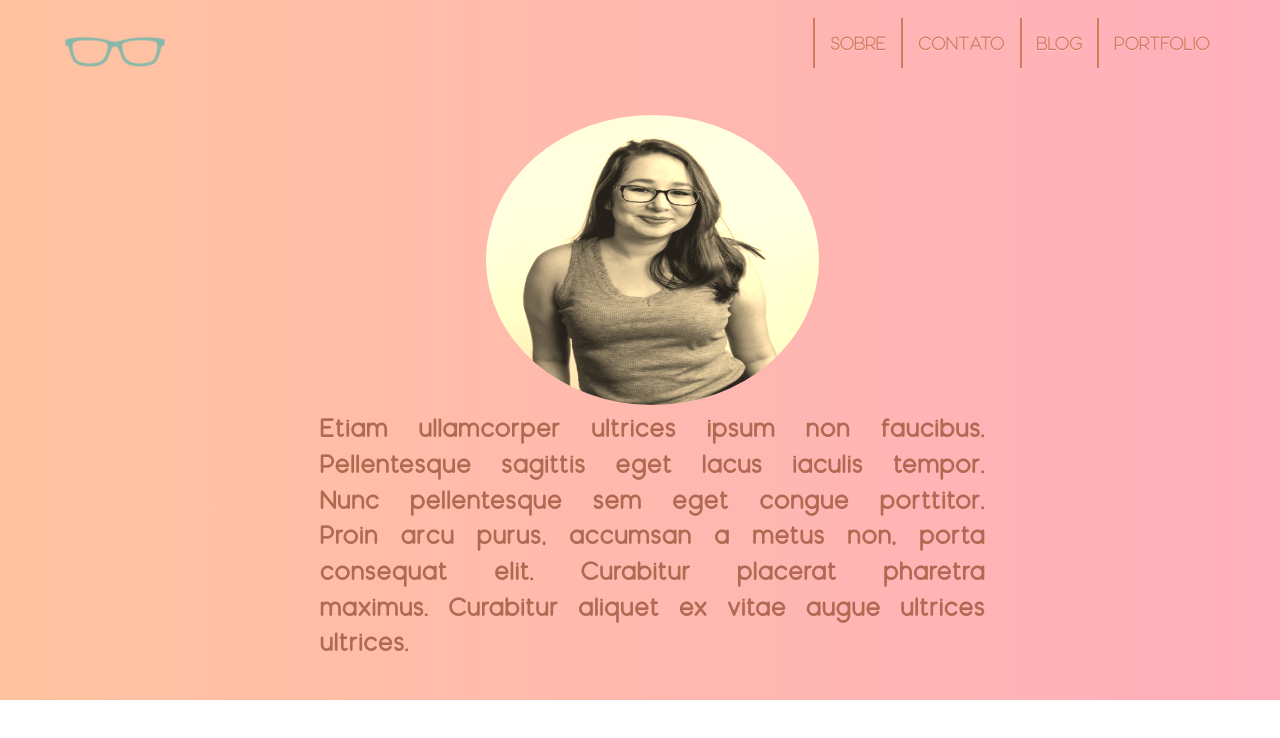
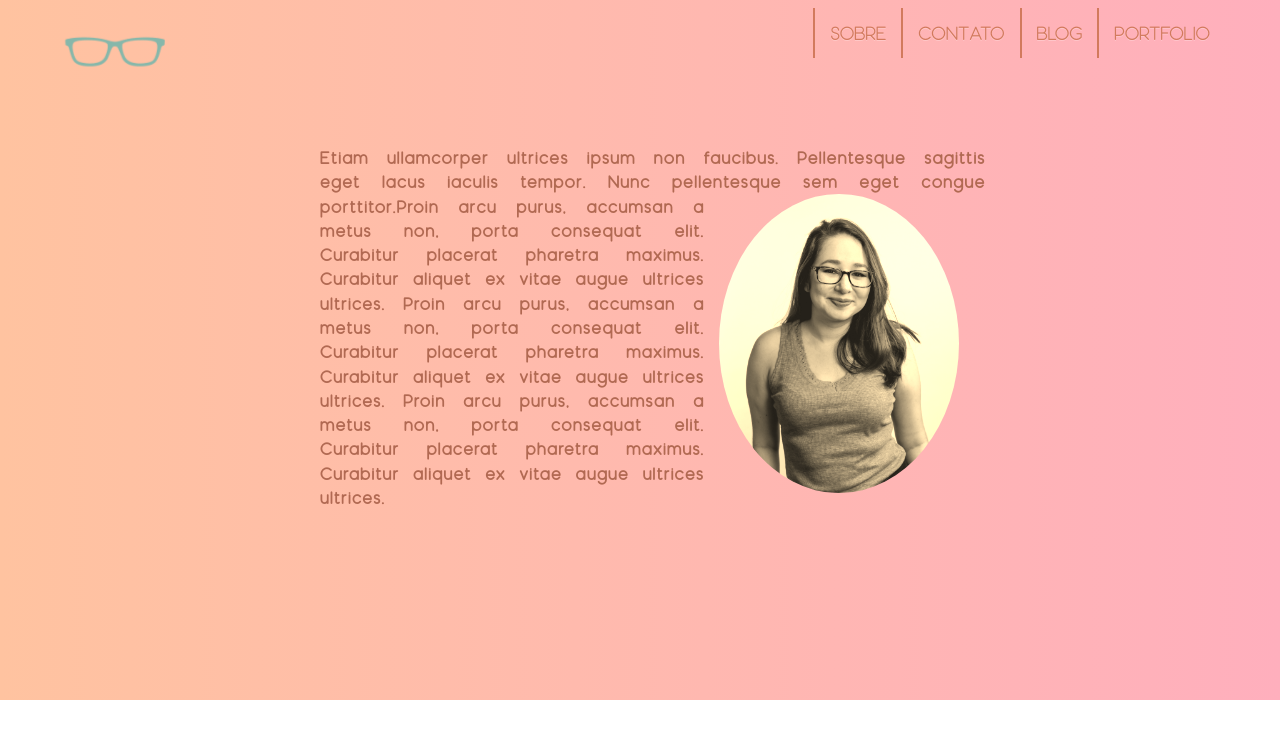
Before and after one commit to jacobsenanaizabel/ana-jacobsen, a React (Create React App) app: page /about in a window 1280 px wide. Shown: the top 738 px of the page. Built offline with nearby package versions, Linux system fonts and the light colour scheme.

Commit message:
css animations for the site

```diff
--- a/public/index.html
+++ b/public/index.html
@@ -2,7 +2,7 @@
 <html lang="en">
   <head>
     <meta charset="utf-8">
-    <meta name="viewport" content="width=device-width, initial-scale=1, shrink-to-fit=no">
+    <meta name="viewport" content="width=device-width, initial-scale=1">
     <meta name="theme-color" content="#000000">
     <link rel="manifest" href="%PUBLIC_URL%/manifest.json">
     <link rel="shortcut icon" type='image/x-icon' href="%PUBLIC_URL%/favicon.ico"/>
--- a/src/Components/About/About.js
+++ b/src/Components/About/About.js
@@ -9,16 +9,22 @@ class About extends Component {
       <div className="About">
         <Menu />
         <div className="row about">
-          <div className="container-me-image col-md-12">
-            <img className="image-me" src={me} alt="ana jacobsen" />
-          </div>
           <div className="container-about col-md-12">
             <label className="text-about">
               Etiam ullamcorper ultrices ipsum non faucibus. Pellentesque
               sagittis eget lacus iaculis tempor. Nunc pellentesque sem eget
-              congue porttitor. Proin arcu purus, accumsan a metus non, porta
-              consequat elit. Curabitur placerat pharetra maximus. Curabitur
-              aliquet ex vitae augue ultrices ultrices.
+              congue porttitor.
+              <div className="container-me-image">
+                <img className="image-me" src={me} alt="ana jacobsen" />
+              </div>
+              Proin arcu purus, accumsan a metus non, porta consequat elit.
+              Curabitur placerat pharetra maximus. Curabitur aliquet ex vitae
+              augue ultrices ultrices. Proin arcu purus, accumsan a metus non,
+              porta consequat elit. Curabitur placerat pharetra maximus.
+              Curabitur aliquet ex vitae augue ultrices ultrices. Proin arcu
+              purus, accumsan a metus non, porta consequat elit. Curabitur
+              placerat pharetra maximus. Curabitur aliquet ex vitae augue
+              ultrices ultrices.
             </label>
           </div>
         </div>
--- a/src/Components/About/style/About.scss
+++ b/src/Components/About/style/About.scss
@@ -1,35 +1,46 @@
 .About{
+    animation: opacityFaster 0.5s;
     background-image: linear-gradient(to right, #ffc3a0 0%, #ffafbd 100%); //Gentle Care
     height: 700px;
 
     .about{
-        .image-me{
-            border-radius: 50%;
-            filter: sepia(100%);
-            height: 290px;
-            left: calc(38%);
-            margin-top: 9%;
-            position:relative;
-            right: 33%;
-            transition: all 0.8s ease;
-            width: 26%;
-
-            &:hover{
-                filter: sepia(0%);
-            }
-        }
+        position: relative;
+        top: 20%;
 
         .text-about {
             color: #b16952;
             display: inline-block;
             font-family: Moon;
-            font-size: 25px;
+            font-size: 17px;
             left: 25%;
             letter-spacing: 1.5px;
             margin-top: 5px;
             position: relative;
             text-align: justify;
             width: 52%;
+
+            .container-me-image {
+                float: right;
+                margin-left: 15px;
+                position: relative;
+                width: 40%;
+
+                .image-me{
+                    border-radius: 50%;
+                    filter: sepia(100%);
+                    transition: all 0.8s ease;
+                    width: 90%;
+
+                    &:hover{
+                        filter: sepia(0%);
+                    }
+                }
+            }
         }
     }
+
+    @keyframes opacityFaster {
+        from { opacity: 0.5;}
+        to { opacity: 1.0;}
+    }
 }
--- a/src/Components/Contact/Contact.js
+++ b/src/Components/Contact/Contact.js
@@ -1,5 +1,6 @@
 import React, { Component } from 'react';
 import Menu from './../Template/Menu';
+import Mug from './style/imgs/mug.svg';
 import './style/Contact.css';
 
 class Contact extends Component {
@@ -10,9 +11,15 @@ class Contact extends Component {
         <div className="row container-contact">
           <div className="container-titles">
             <h1 className="contact-title">Entre em contato, </h1>
-            <h1 className="contact-title">
-              vamos tomar um café <div className="coffe-img" />
-            </h1>
+            <div className="row lets-talk">
+              <h1 className="contact-title col-md-4">vamos tomar um café </h1>
+              <div className="coffe-img col-md-8">
+                <div className="cup">
+                  <img className="mug" src={Mug} alt="mug icon" />
+                  <span className="smoke" />
+                </div>
+              </div>
+            </div>
           </div>
           <div className="form-container">
             <form className="form-horizontal">
--- a/src/Components/Main/App.js
+++ b/src/Components/Main/App.js
@@ -3,9 +3,6 @@ import './style/App.css';
 import Menu from './../Template/Menu';
 import Logo from './style/imgs/logo.png';
 
-const styles = {
-  transition: 'all 2s ease'
-};
 class App extends Component {
   constructor() {
     super();
@@ -26,27 +23,12 @@ class App extends Component {
       <div className="App">
         <Menu />
         <div className="row container-about">
-          <div
-            className="container-index col-md-6 "
-            onLoad={this.onSlide.bind(this)}
-          >
-            <img
-              className={
-                'image-index ' +
-                (this.state.slide ? 'image-index-transition' : '')
-              }
-              src={Logo}
-              alt="icon"
-            />
+          <div className="container-index col-md-6 ">
+            <img className="image-index " src={Logo} alt="icon" />
           </div>
           <div className="col-md-6 container-text">
             <h1 className="welcome-title">Olá, seja bem-vindo</h1>
-            <label
-              className={
-                'text-about ' + (this.state.flip ? 'text-transition-open' : '')
-              }
-              style={{ ...styles }}
-            >
+            <label className="text-about ">
               Etiam ullamcorper ultrices ipsum non faucibus. Pellentesque
               sagittis eget lacus iaculis tempor. Nunc pellentesque sem eget
               congue porttitor. Proin arcu purus, accumsan a metus non, porta
--- a/src/Components/Main/style/App.scss
+++ b/src/Components/Main/style/App.scss
@@ -4,6 +4,7 @@
   background-image: linear-gradient(to right, #ffecd2 0%, #fcb69f 100%);
   height: 700px;
   text-align: center;
+  animation: opacityEffect 1s;
 
   .container-text {
     padding: 12% 4% 0% 0%;
@@ -23,20 +24,16 @@
     font-family: $font-stack;
     font-size: 17px;
     font-weight: bold;
-    left: 97%;
     letter-spacing: 1.5px;
     margin-bottom: 5px;
     max-width: 62%;
-    opacity: 0;
     padding-left: 82%;
     position: relative;
     text-align: justify;
-  }
-
-  .text-transition-open {
-    left: 0%;
-    opacity: 1;
-    padding-left: 0%;
+    animation: slideLeft;
+    animation-duration: 2s;
+    animation-fill-mode: both;
+    animation-timing-function: linear;
   }
 
   .container-about {
@@ -46,22 +43,61 @@
   .container-index {
 
     .image-index {
-      float: left;
       height: 0px;
-      margin-left: 28%;
-      padding-top: 90%;
       width: 60%;
       z-index: 20;
+      animation: slideUp;
+      animation-duration: 2s;
+      animation-fill-mode: both;
+      animation-timing-function: linear;
     }
 
-
-    .image-index-transition {
-      float: left;
-      height: auto;
-      margin-left: 25%;
-      padding-top: 29%;
-      transform: translate(0px, -100px);
-      transition: all 2s ease-out;
-    }
   }
 }
+
+@keyframes slideLeft {
+  from {opacity:0; padding-left: 82%; left: 97%;}
+  to {opacity: 1; padding-left: 0%; left: 0%;}
+
+}
+
+@keyframes slideUp {
+  0% {
+    height: auto;
+    padding-top: 90%;
+    transform: translate(0px, -10px);
+  }
+  50% {
+    transform: translate(0px, -30px);
+  }
+  75% {
+    transform: translate(0px, -60px);
+  }
+  100% {
+    height: auto;
+    padding-top: 29%;
+    transform: translate(0px, -100px);
+  }
+}
+
+@keyframes opacityEffect {
+  0% {
+    opacity: 0.3;
+  }
+
+  25% {
+    opacity: 0.4;
+  }
+
+  50% {
+    opacity: 0.5;
+  }
+
+  70% {
+    opacity: 0.8;
+  }
+
+  100%{
+    opacity: 1.0;
+  }
+}
--- a/src/Components/Template/style/Menu.scss
+++ b/src/Components/Template/style/Menu.scss
@@ -1,4 +1,7 @@
 @import 'style/variables.scss';
+
+.navbar-fixed-top{
+    cursor: crosshair;
 
     img.navbar-brand.nav-icon {
         cursor: crosshair;
@@ -6,9 +9,11 @@ img.navbar-brand.nav-icon {
         padding: 2px;
         transform: scale3d(1.2, 1.2, 1.2);
     }
-.navbar-fixed-top{
-    cursor: crosshair;
+
+    > li {
+        padding-top: 10px;
     }
+
     .li-style {
         background-color: transparent !important;
         border-left: 2px solid;
@@ -16,9 +21,9 @@ img.navbar-brand.nav-icon {
         cursor: crosshair;
         font-family: $font-stack;
         font-size: 19px;
-    padding: 10px 40px;
         transition: all 0.5s ease-in-out;
-    >a {
+
+        > a {
             padding-top: 35px;
             padding: 10px 40px;
         }
@@ -42,7 +47,4 @@ img.navbar-brand.nav-icon {
             }
         }
     }
-
-li {
-    padding-top: 10px;
 }
```
Also changed, not shown: src/Components/Contact/style/Contact.scss (+78 -5 lines), src/Components/Contact/style/imgs/mug.svg (added). Lines whose indentation alone changed are shown as unchanged.
